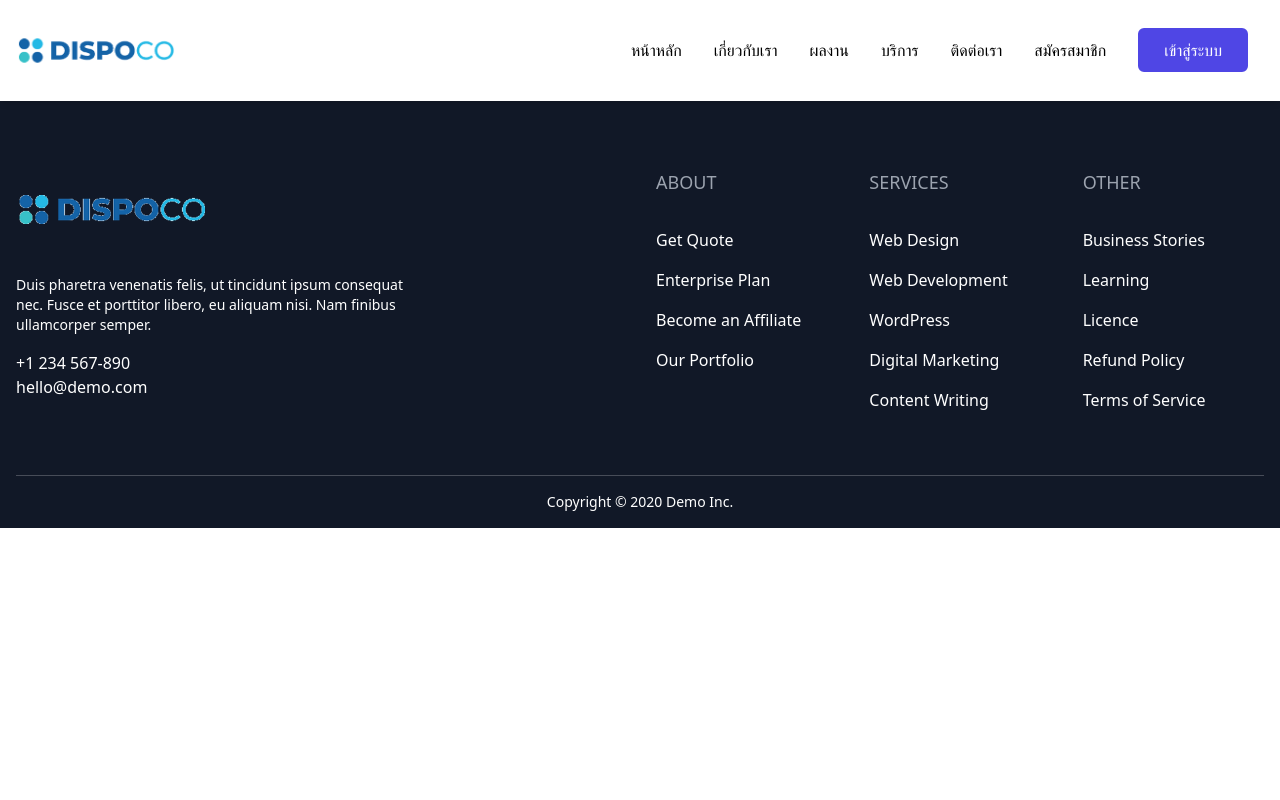
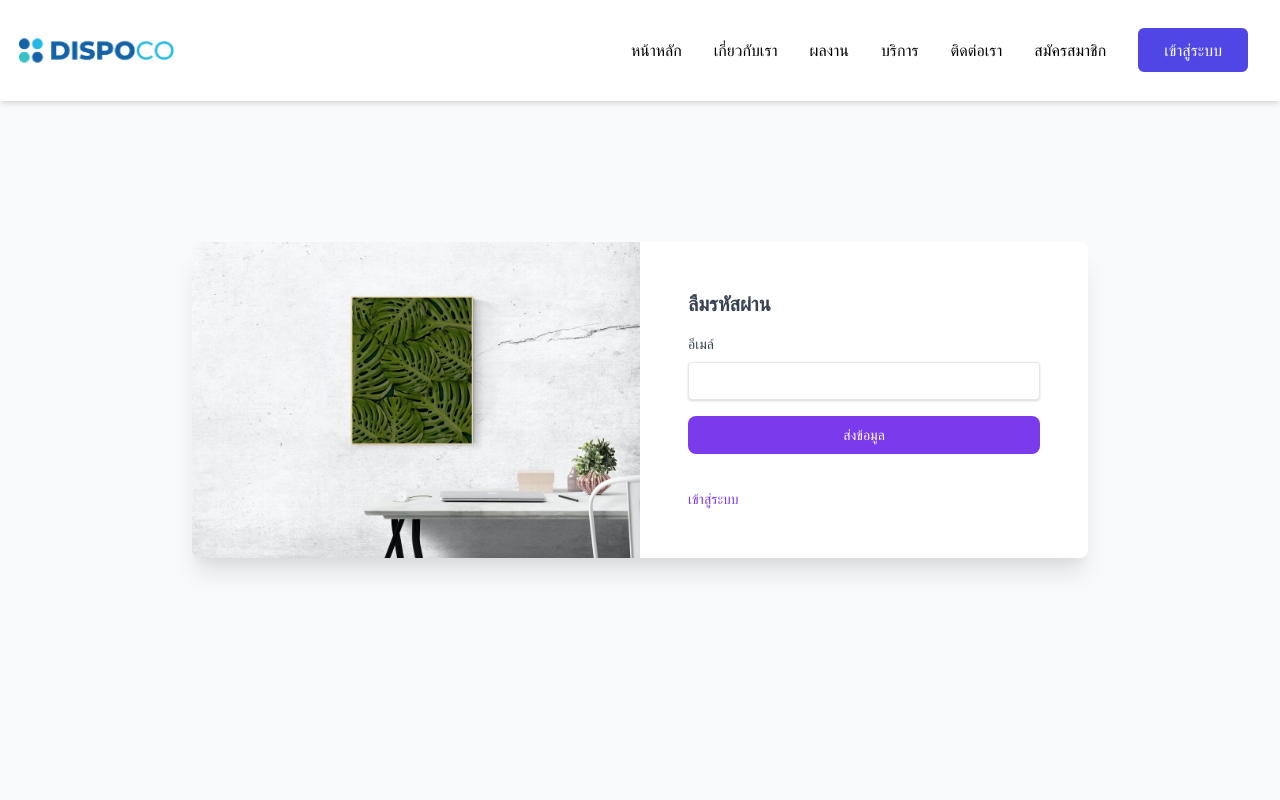
Before and after one commit to patipark/laravel8-vuejs3-inventory, a Vue app in the folder frontend/: page /forgotpassword in a window 1280 px wide. Shown: the top 800 px of the page. Built offline with nearby package versions, Linux system fonts and the light colour scheme.

Commit message:
แก้ไขหน้าลืมรหัสผ่าน

```diff
--- a/frontend/src/views/frontend/ForgotPassword.vue
+++ b/frontend/src/views/frontend/ForgotPassword.vue
@@ -1,6 +1,39 @@
 <template>
-  <h1>Forgot Password Page</h1>
-  <p>
-    Lorem ipsum dolor sit amet consectetur adipisicing elit. Reprehenderit, facere sunt unde quis distinctio quibusdam. Numquam nisi provident nesciunt obcaecati suscipit officiis necessitatibus praesentium, saepe itaque. Quae amet officia deleniti!
-  </p>
+    <div class="flex items-center min-h-screen p-6 bg-gray-50 dark:bg-gray-900">
+      <div class="flex-1 h-full max-w-4xl mx-auto overflow-hidden bg-white rounded-lg shadow-xl dark:bg-gray-800">
+        <div class="flex flex-col overflow-y-auto md:flex-row">
+          <div class="h-32 md:h-auto md:w-1/2">
+           <img
+              aria-hidden="true"
+              class="object-cover w-full h-full dark:hidden"
+              src="@/assets/img/forgot-password-office.jpeg"
+              alt="Office"/>
+            <img
+              aria-hidden="true"
+              class="hidden object-cover w-full h-full dark:block"
+              src="@/assets/img/forgot-password-office-dark.jpeg"
+              alt="Office"/>
+          </div>
+          <div class="flex items-center justify-center p-6 sm:p-12 md:w-1/2">
+            <div class="w-full">
+                <h1 class="mb-4 text-xl font-semibold text-gray-700 dark:text-gray-200">ลืมรหัสผ่าน</h1>
+
+                <form>
+                  <label class="block text-gray-700 text-sm mb-2" for="email">อีเมล์</label>
+                    <input class="shadow appearance-none border rounded w-full py-2 px-3 text-gray-700 leading-tight" id="email" type="text" autocomplete="email">
+                    <input type="button"
+                    class="block w-full px-4 py-2 mt-4 text-sm font-medium leading-5 text-center text-white transition-colors duration-150 bg-purple-600 border border-transparent rounded-lg cursor-pointer active:bg-purple-600 hover:bg-purple-700" value="ส่งข้อมูล">
+                </form>
+
+                <p class="mt-8">
+                    <router-link to="/login" class="text-sm font-medium text-purple-600 dark:text-purple-400 hover:underline">
+                    เข้าสู่ระบบ
+                    </router-link>
+                </p>
+
+            </div>
+          </div>
+        </div>
+      </div>
+    </div>
 </template>
```
